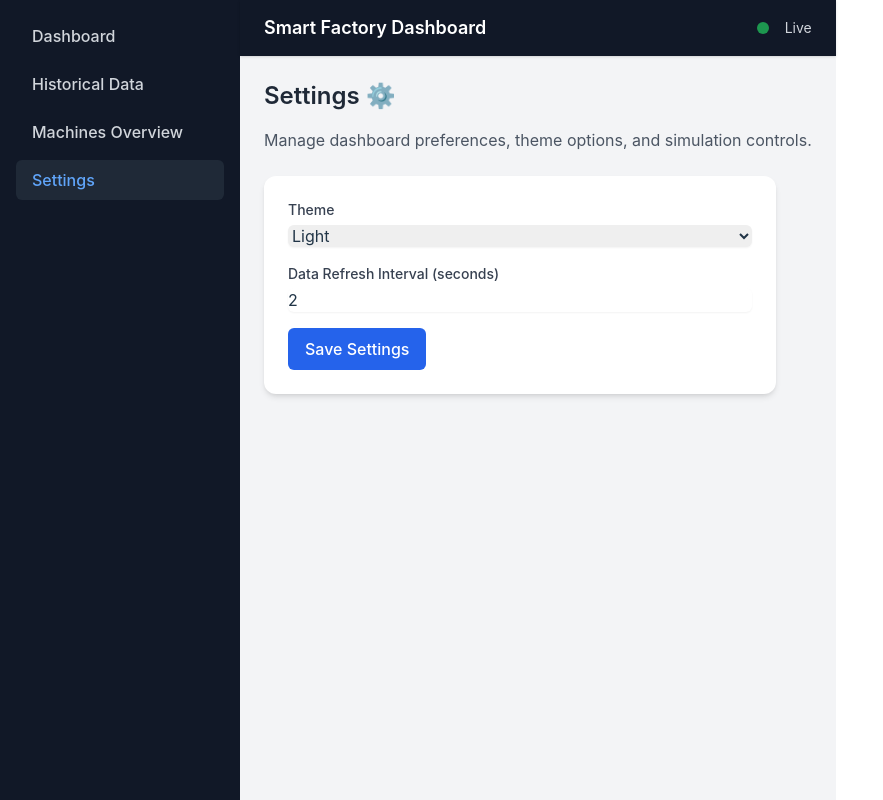
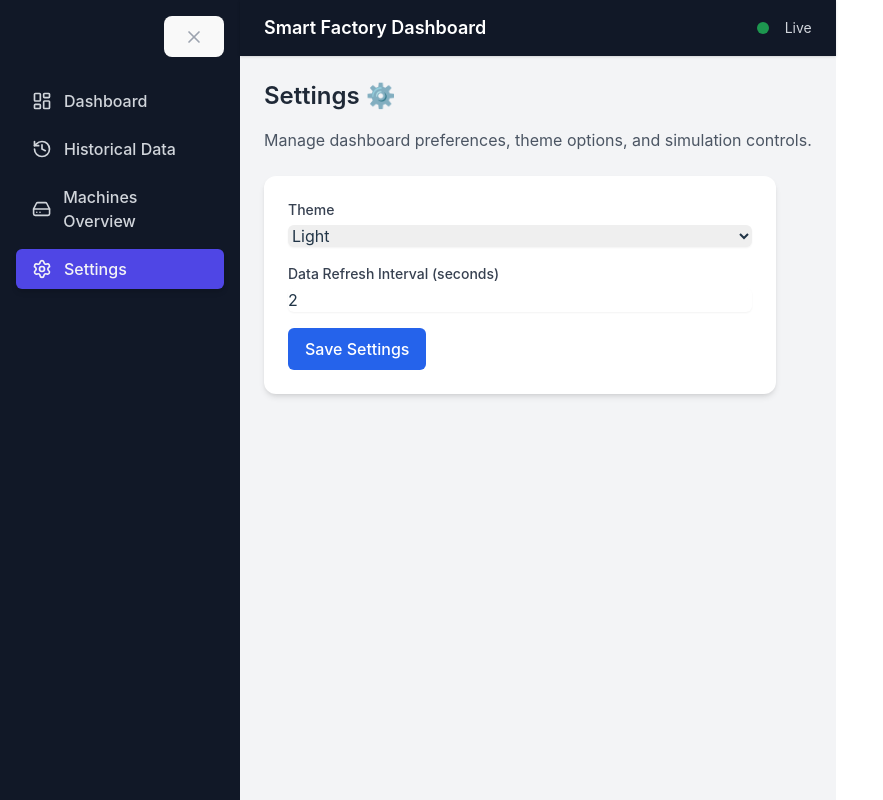
Before and after one commit to marseo84/cognitive-production-dashboard, a React app in the folder frontend/: page /settings in a window 1280 px wide. Shown: the whole page, without its empty margins (0-883 px from the left). Built offline with nearby package versions, Linux system fonts and the light colour scheme; the HTML template or start-up script is replaced by a standard one.

Commit message:
updated sidebar - icons added, fixed allignement, changed active color

```diff
--- a/frontend/src/layouts/Sidebar.tsx
+++ b/frontend/src/layouts/Sidebar.tsx
@@ -1,25 +1,68 @@
 import { NavLink } from "react-router-dom";
+import { useState } from "react";
+import {
+  LayoutDashboard,
+  History,
+  Settings,
+  HardDrive,
+  Menu,
+  X,
+} from "lucide-react";
 
 export default function Sidebar() {
+  const [isOpen, setIsOpen] = useState(true);
+
   const navItemClass = ({ isActive }: { isActive: boolean }) =>
-    `block px-4 py-2 rounded-md hover:bg-gray-800 ${
-      isActive ? "bg-gray-800 text-blue-400" : "text-gray-300"
+    `flex items-center ${
+      isOpen ? "gap-3 justify-start px-4" : "justify-center"
+    } py-2 rounded-md transition-all duration-150 ${
+      isActive
+        ? "bg-indigo-600 text-gray-100 hover:text-white font-medium shadow-md"
+        : "text-gray-300 hover:bg-gray-800 hover:text-white"
     }`;
 
+  const toggleSidebar = () => setIsOpen(!isOpen);
+
   return (
-    <aside className="w-60 bg-gray-900 text-white h-screen p-4 flex flex-col gap-2">
+    <aside
+      className={`${
+        isOpen ? "w-60" : "w-16"
+      } bg-gray-900 text-white h-screen p-4 flex flex-col gap-2 transition-all duration-300`}
+    >
+      {/* Toggle Button */}
+      <div
+        className={`flex items-center ${
+          isOpen ? "justify-end pr-0" : "justify-center"
+        } mb-4`}
+      >
+        <button
+          onClick={toggleSidebar}
+          className="text-gray-400 hover:text-white transition-transform"
+        >
+          {isOpen ? <X size={20} /> : <Menu size={20} />}
+        </button>
+      </div>
+
+      {/* Navigation */}
       <nav className="flex flex-col gap-2">
         <NavLink to="/dashboard" className={navItemClass}>
-          Dashboard
+          <LayoutDashboard size={20} />
+          {isOpen && <span>Dashboard</span>}
         </NavLink>
+
         <NavLink to="/historical" className={navItemClass}>
-          Historical Data
+          <History size={20} />
+          {isOpen && <span>Historical Data</span>}
         </NavLink>
+
         <NavLink to="/machines" className={navItemClass}>
-          Machines Overview
+          <HardDrive size={20} />
+          {isOpen && <span>Machines Overview</span>}
         </NavLink>
+
         <NavLink to="/settings" className={navItemClass}>
-          Settings
+          <Settings size={20} />
+          {isOpen && <span>Settings</span>}
         </NavLink>
       </nav>
     </aside>
```
